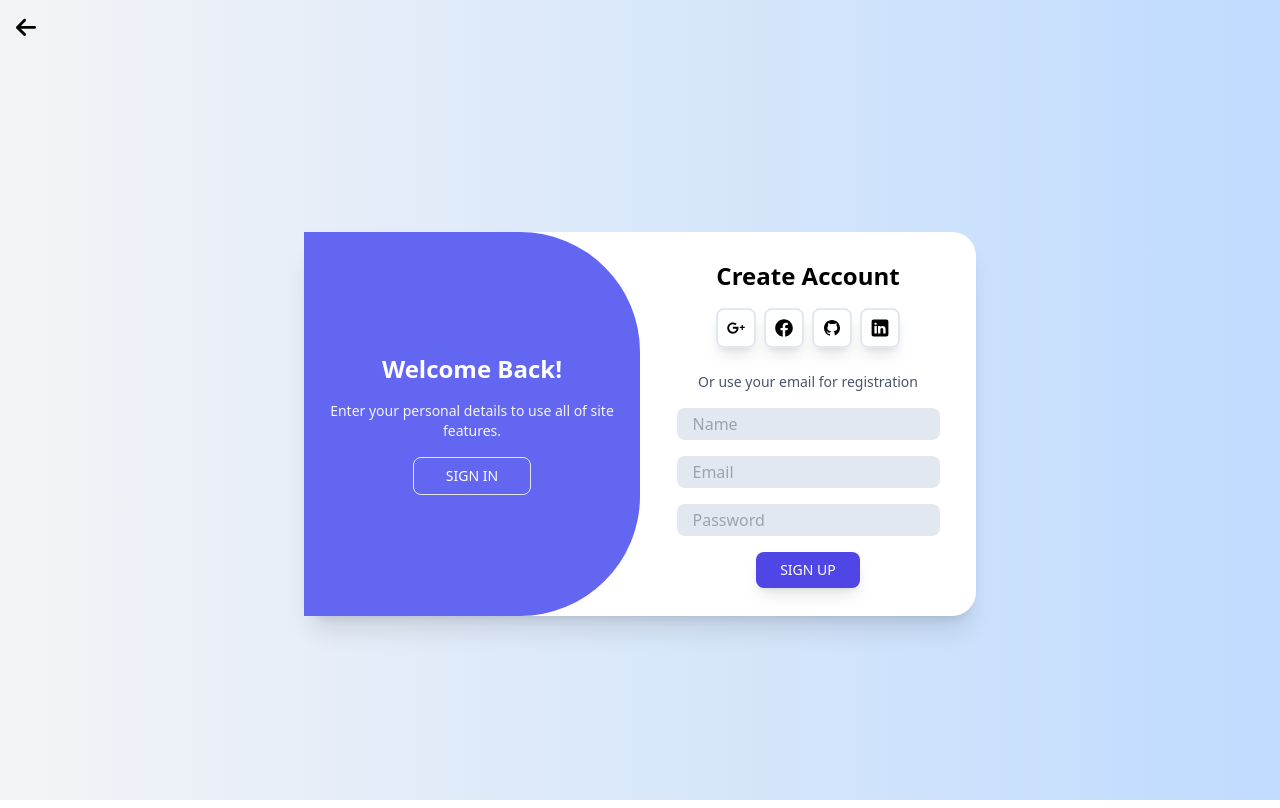
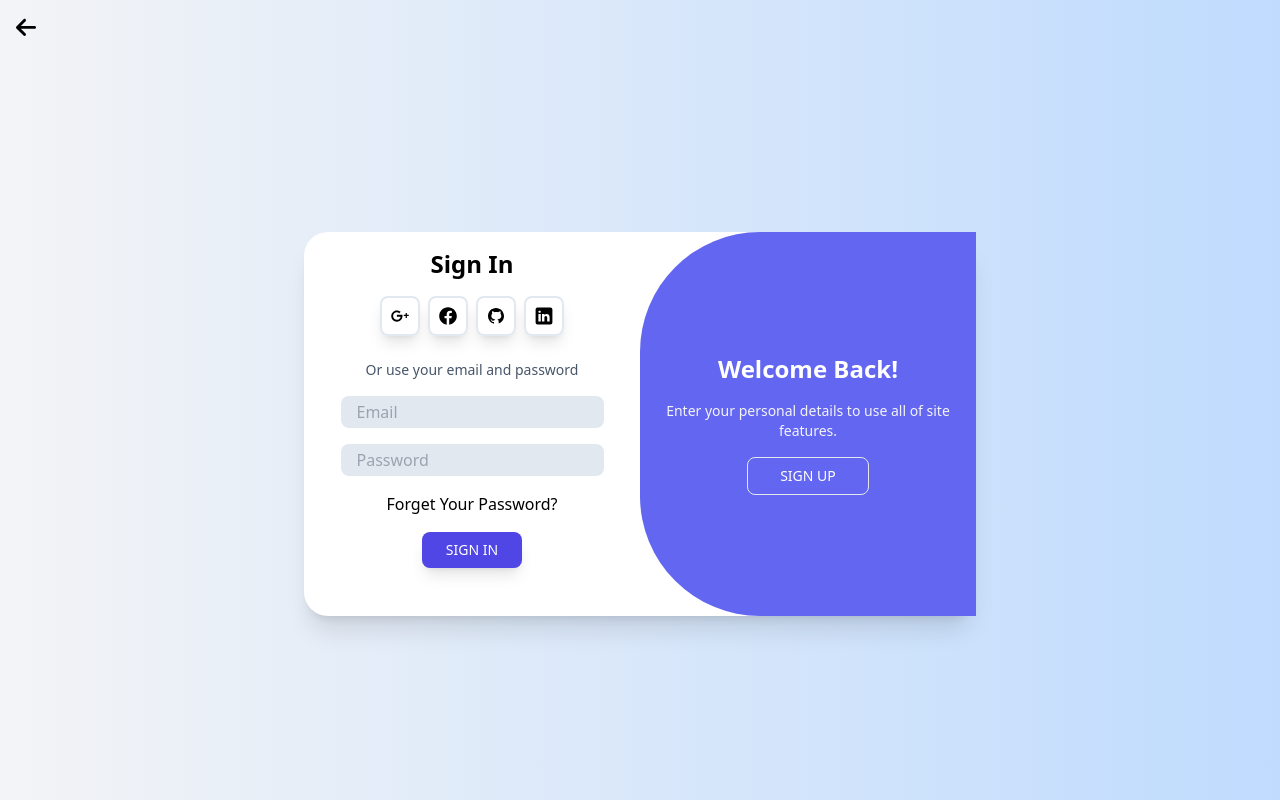
Before and after one commit to saivikassingamsetty/Investra, a Vue app: page /login in a window 1280 px wide. Both pictures are taken after a click on the button "SIGN IN". Built offline with nearby package versions, Linux system fonts and the light colour scheme.

Commit message:
Login Signup UI

```diff
--- a/src/views/LoginSignup.vue
+++ b/src/views/LoginSignup.vue
@@ -9,20 +9,47 @@
         </svg>
       </div>
     </RouterLink>
-    <div class="container flex items-center justify-center h-full">
-      <div class="h-1/2 w-full bg-white m-6 max-w-2xl mx-auto rounded-3xl shadow-xl flex">
+    <div class="container flex items-center justify-center h-full relative overflow-hidden">
+      <div class="h-1/2 w-full bg-white m-6 max-w-2xl mx-auto rounded-3xl shadow-xl flex absolute">
+        <!-- Sign In blue container -->
         <div
-          class="h-full w-1/2 bg-indigo-500 rounded-r-[120px] text-white flex flex-col items-center justify-center gap-4"
+          v-if="isSignup"
+          class="h-full w-1/2 bg-indigo-500 rounded-r-[120px] text-white flex flex-col items-center justify-center gap-4 absolute left-0 translate-x-[0%]"
         >
           <h1 class="text-2xl font-bold text-center">Welcome Back!</h1>
           <p class="text-gray-100 font-normal text-center text-sm">
             Enter your personal details to use all of site features.
           </p>
-          <button class="py-2 px-8 border rounded-lg text-sm hover:bg-white hover:text-indigo-500">
+          <button
+            @click="toggle"
+            class="py-2 px-8 border rounded-lg text-sm hover:bg-white hover:text-indigo-500"
+          >
             SIGN IN
           </button>
         </div>
-        <div class="flex flex-col items-center justify-center gap-4 w-1/2">
+
+        <!-- Sign up blue container -->
+        <div
+          v-if="!isSignup"
+          class="h-full w-1/2 bg-indigo-500 rounded-l-[120px] text-white flex flex-col items-center justify-center gap-4 absolute right-0"
+        >
+          <h1 class="text-2xl font-bold text-center">Welcome Back!</h1>
+          <p class="text-gray-100 font-normal text-center text-sm">
+            Enter your personal details to use all of site features.
+          </p>
+          <button
+            @click="toggle"
+            class="py-2 px-8 border rounded-lg text-sm hover:bg-white hover:text-indigo-500"
+          >
+            SIGN UP
+          </button>
+        </div>
+
+        <!-- Sign up page -->
+        <div
+          v-if="isSignup"
+          class="flex flex-col items-center justify-center gap-4 w-1/2 absolute right-0 my-4"
+        >
           <h1 class="text-2xl font-bold text-center">Create Account</h1>
           <nav class="flex gap-2">
             <a href="#"
@@ -67,6 +94,52 @@
             SIGN UP
           </button>
         </div>
+
+        <!-- Sign In page -->
+        <div
+          v-if="!isSignup"
+          class="flex flex-col items-center justify-center gap-4 w-1/2 absolute left-0 my-4"
+        >
+          <h1 class="text-2xl font-bold text-center">Sign In</h1>
+          <nav class="flex gap-2">
+            <a href="#"
+              ><GoogleIcon class="h-10 w-10 border-2 border-slate-200 p-2 rounded-lg shadow-lg"
+            /></a>
+            <a href="#">
+              <FaceBookIcon class="h-10 w-10 border-2 border-slate-200 p-2 rounded-lg shadow-lg" />
+            </a>
+            <a href="#">
+              <GitHubIcon class="h-10 w-10 border-2 border-slate-200 p-2 rounded-lg shadow-lg" />
+            </a>
+            <a href="#">
+              <LinkedinIcon class="h-10 w-10 border-2 border-slate-200 p-2 rounded-lg shadow-lg" />
+            </a>
+          </nav>
+          <p class="text-slate-600 font-normal text-sm pt-2">Or use your email and password</p>
+          <form action="" method="post" class="text-center flex flex-col space-y-4">
+            <input
+              type="email"
+              name="email"
+              id="email"
+              placeholder="Email"
+              class="bg-slate-200 px-4 py-1 border-lg rounded-lg"
+            />
+            <input
+              type="password"
+              name="password"
+              id="password"
+              placeholder="Password"
+              class="bg-slate-200 px-4 py-1 border-lg rounded-lg"
+            />
+          </form>
+          <a href="#">Forget Your Password?</a>
+          <button
+            type="submit"
+            class="bg-indigo-600 text-white py-2 px-6 rounded-lg shadow-lg hover:bg-indigo-700 font-normal text-sm"
+          >
+            SIGN IN
+          </button>
+        </div>
       </div>
     </div>
   </section>
@@ -77,4 +150,11 @@ import GoogleIcon from '@/components/icons/Google.vue'
 import FaceBookIcon from '@/components/icons/FaceBook.vue'
 import GitHubIcon from '@/components/icons/GitHub.vue'
 import LinkedinIcon from '@/components/icons/Linkedin.vue'
+import { ref } from 'vue'
+
+let isSignup = ref(true)
+
+const toggle = () => {
+  isSignup.value = !isSignup.value
+}
 </script>
```
